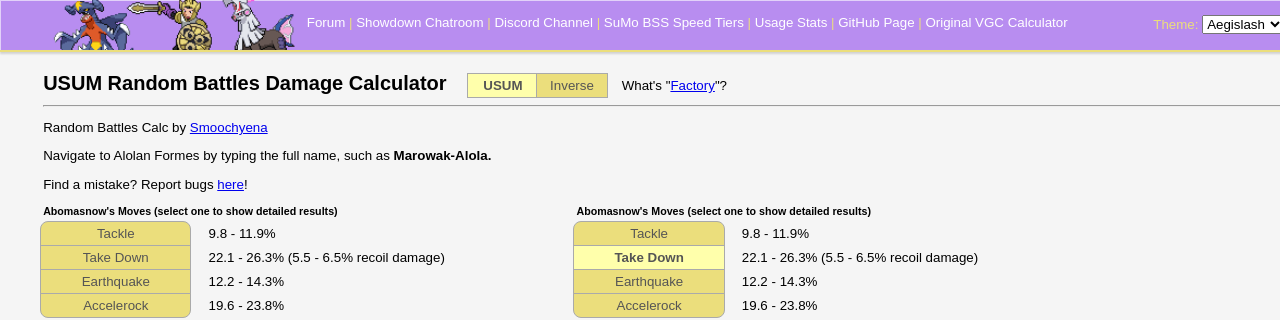
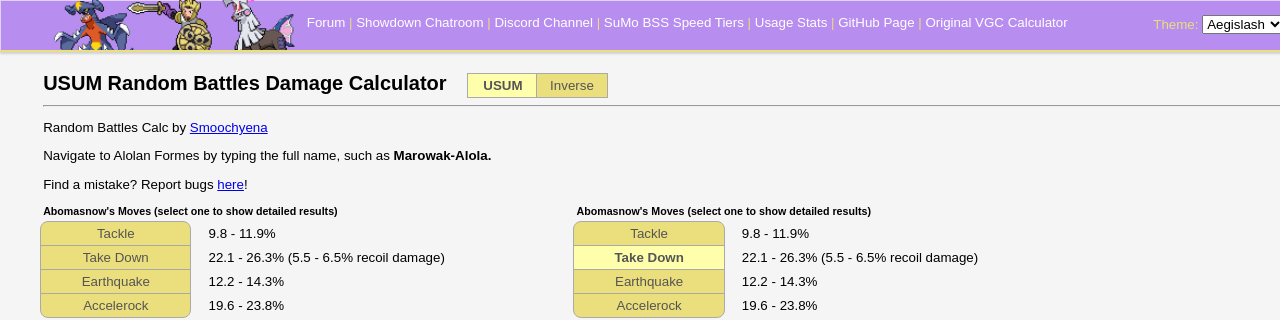
Before and after one commit to RandbatsCalc/randbatscalc.github.io, a Jekyll site: the page built from index.html, in a window 1280 px wide. Shown: the top 320 px of the page. Built offline with Jekyll 4.4.1, drawn with Linux system fonts in a browser that asks for light colours; nearby versions of some CDN libraries.

Commit message:
removed somehting

```diff
--- a/index.html
+++ b/index.html
@@ -11,7 +11,6 @@ title: Random Battles Damage Calc
 
 			<input class="gen btn-input" type="radio" name="gen" value="21" id="gen21" /><label class="btn btn-small btn-mid" for="gen21">Inverse</label>
 		</span>
-		<span>What's "<a href="https://www.smogon.com/forums/threads/3604845/">Factory</a>"?</span>
 
 	</div>
 	<hr />
```
